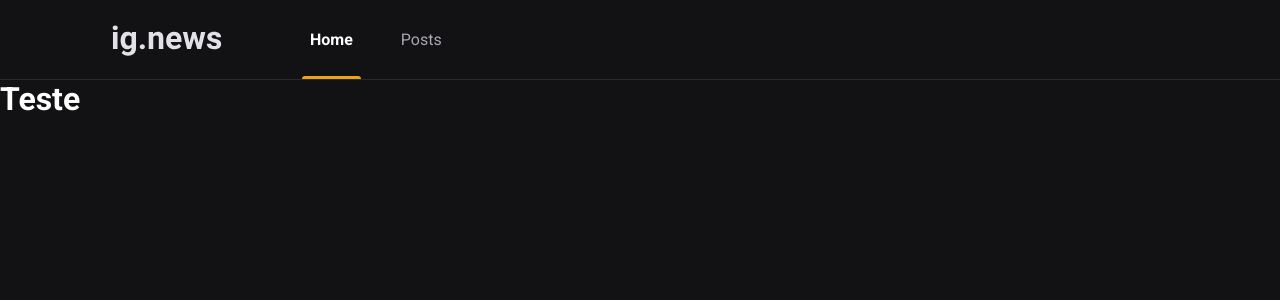
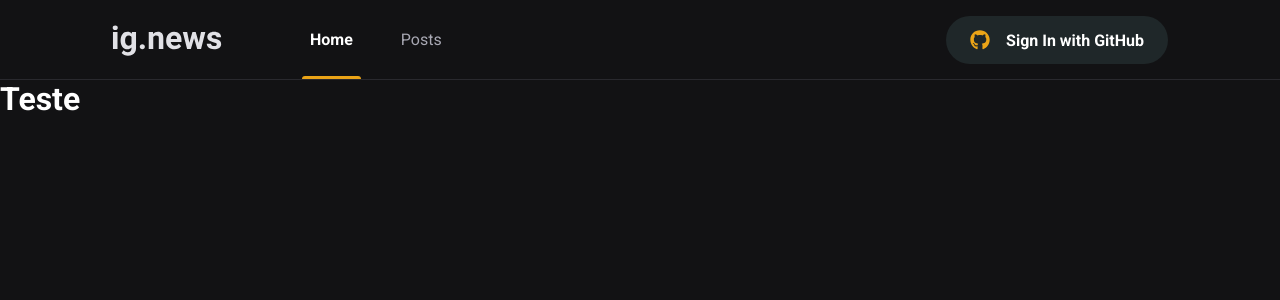
Before and after one commit to mickaelxd/ignews, a Next.js app: page / in a window 1280 px wide. Shown: the top 300 px of the page. Built offline with nearby package versions, Linux system fonts and the light colour scheme.

Commit message:
Adicionado Botão de Login via Github

```diff
--- a/package.json
+++ b/package.json
@@ -12,6 +12,7 @@
     "next": "11.0.1",
     "react": "17.0.2",
     "react-dom": "17.0.2",
+    "react-icons": "^4.2.0",
     "sass": "^1.35.2"
   },
   "devDependencies": {
--- /dev/null
+++ b/src/components/Header/SignInButton/index.tsx
@@ -0,0 +1,22 @@
+import React, { useState } from 'react';
+import { FaGithub } from 'react-icons/fa';
+import { FiX } from 'react-icons/fi';
+
+import styles from './styles.module.scss';
+
+export const SignInButton: React.FC = () => {
+  const [isUserLoggedIn, setIsUserLoggedIn] = useState(false);
+
+  return isUserLoggedIn ? (
+    <button onClick={() => setIsUserLoggedIn(false)} className={styles.signInButton}>
+      <FaGithub className={styles.loggedIn} />
+      Mickael Rocha
+      <FiX className={styles.closeIcon} />
+    </button>
+  ) : (
+    <button onClick={() => setIsUserLoggedIn(true)} className={styles.signInButton}>
+      <FaGithub className={styles.loggedOut} />
+      Sign In with GitHub
+    </button>
+  )
+}
--- /dev/null
+++ b/src/components/Header/SignInButton/styles.module.scss
@@ -0,0 +1,42 @@
+.signInButton {
+  height: 3rem;
+  border-radius: 3rem;
+  background-color: var(--gray-850);
+  border: 0;
+  padding: 0 1.5rem;
+
+  display: flex;
+  align-items: center;
+  justify-content: center;
+
+  color: var(--white);
+  font-weight: bold;
+
+  transition: filter 0.2s;
+
+  svg {
+    width: 20px;
+    height: 20px;
+  }
+
+  svg.loggedIn {
+    color: var(--green-500);
+  }
+
+  svg.loggedOut {
+    color: var(--yellow-500);
+  }
+
+  svg.closeIcon {
+    margin-left: 1rem;
+    color: var(--gray-400);
+  }
+
+  svg:first-child {
+    margin-right: 1rem;
+  }
+
+  &:hover {
+    filter: brightness(0.8);
+  }
+}
--- a/src/components/Header/index.tsx
+++ b/src/components/Header/index.tsx
@@ -1,4 +1,5 @@
 import React from 'react';
+import { SignInButton } from './SignInButton';
 import styles from './styles.module.scss';
 
 export const Header: React.FC = () => {
@@ -10,6 +11,8 @@
           <a className={styles.active} href=''>Home</a>
           <a href=''>Posts</a>
         </nav>
+
+        <SignInButton />
       </div>
     </header>
   );
--- a/src/components/Header/styles.module.scss
+++ b/src/components/Header/styles.module.scss
@@ -51,4 +51,8 @@
       }
     }
   }
+
+  button {
+    margin-left: auto;
+  }
 }
--- a/styles/global.scss
+++ b/styles/global.scss
@@ -9,11 +9,14 @@
 
   --gray-100: #e1e1e6;
   --gray-300: #a8a8b3;
+  --gray-400: #737380;
   --gray-800: #29292e;
+  --gray-850: #1f2729;
   --gray-900: #121214;
 
   --cyan-500: #61dafb;
   --yellow-500: #eba417;
+  --green-500: #04d361;
 
 
 }
```
Also changed, not shown: 1 other file (tests, documents, lock files or other folders).
